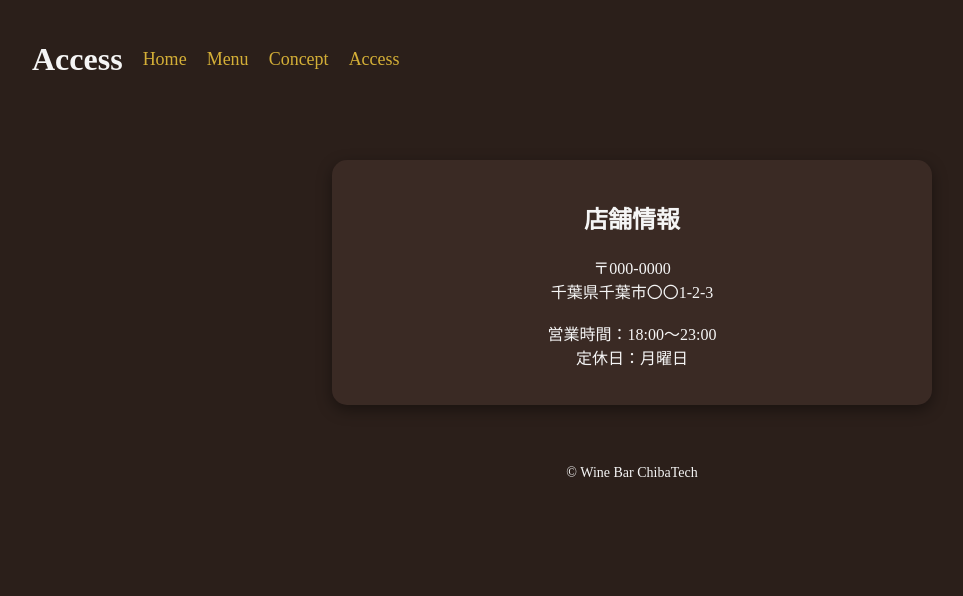
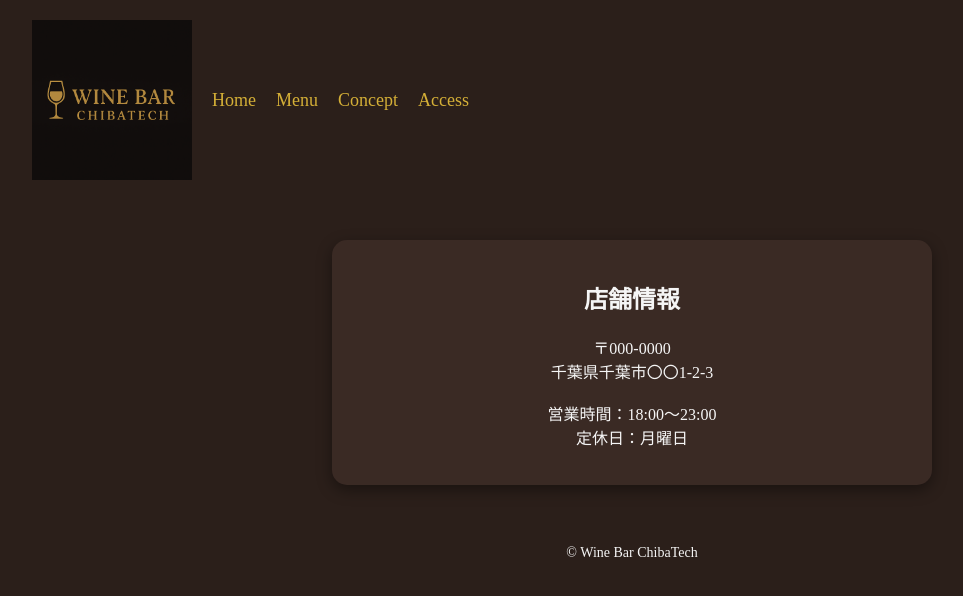
Before and after one commit to HARUKI1127/2025visual-content, a plain HTML site: page chibatech-site/access.html in a window 1280 px wide. Shown: the whole page, without its empty margins (8-971 px from the left). Drawn offline with Linux system fonts and the light colour scheme.

Commit message:
access画面変更

```diff
--- a/chibatech-site/access.html
+++ b/chibatech-site/access.html
@@ -2,13 +2,13 @@
 <html lang="ja">
 <head>
   <meta charset="UTF-8">
-  <title>Access</title>
+  <title>Access - ChibaTech</title>
   <link rel="stylesheet" href="css/style.css">
 </head>
 <body>
 
   <header class="header">
-  <h1>Access</h1>
+    <img src="images/logo.png" class="logo" alt="ChibaTech Logo">
     <ul class="nav">
       <li><a href="index.html">Home</a></li>
       <li><a href="menu.html">Menu</a></li>
```
Lines whose indentation alone changed are shown as unchanged.
